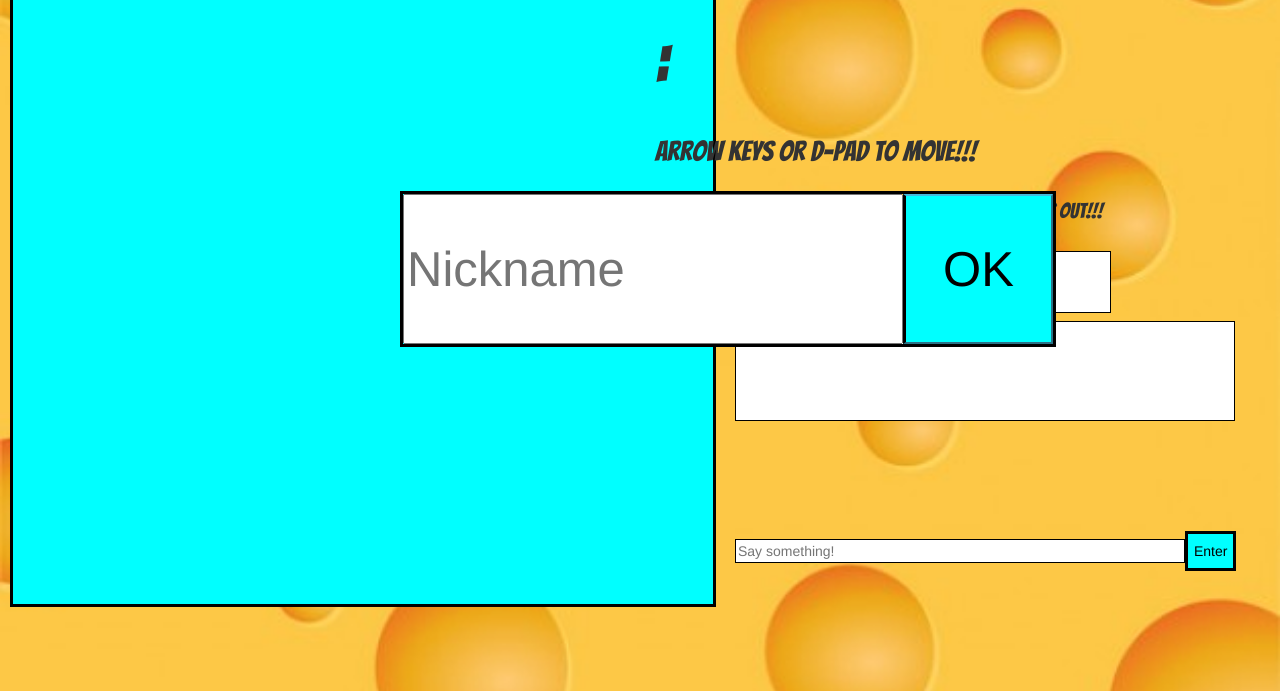
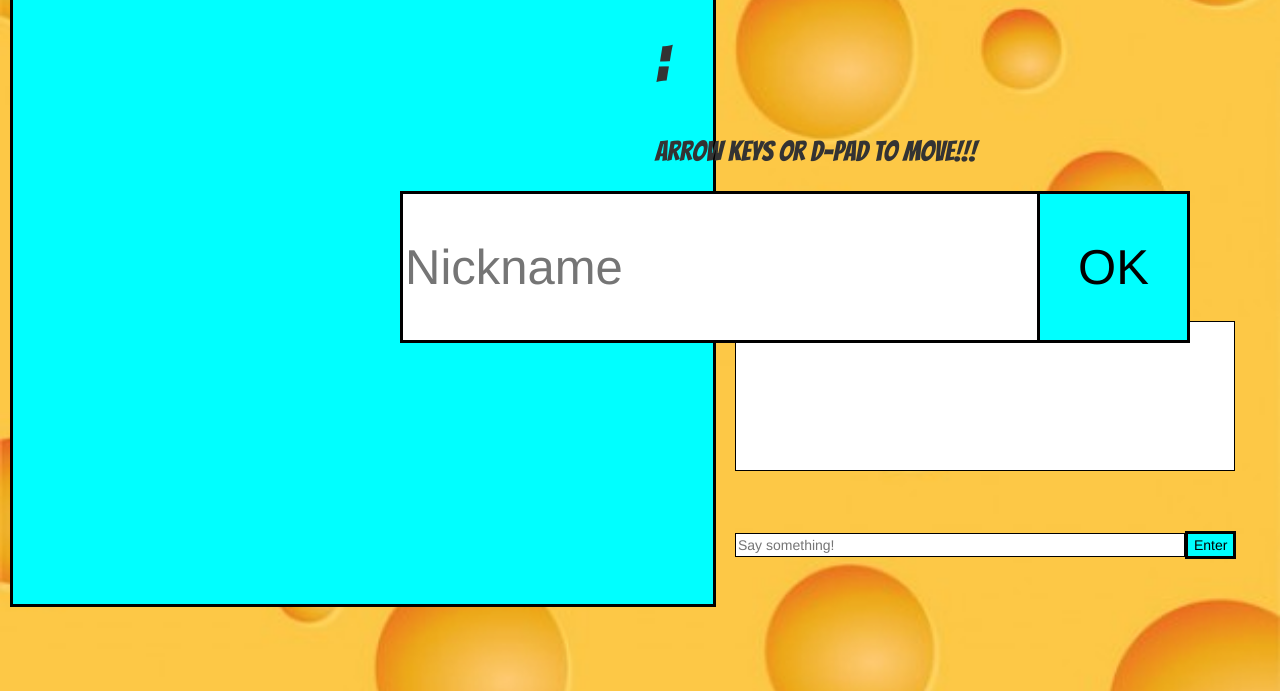
Before and after one commit to KFarm93/madmouse, a website: page public/index.html in a window 1280 px wide. Shown: the part 109-800 px from the top of the page. Drawn offline with nearby package versions, Linux system fonts and the light colour scheme; no server answers.

Commit message:
sizing and spacing changes

```diff
--- a/public/style.css
+++ b/public/style.css
@@ -7,23 +7,29 @@ body {
 
 #login {
   z-index: 1;
+  width: 100%;
   position: fixed;
+  margin-left: auto;
+  margin-right: auto;
+}
+
+#login input {
+  width: 50%;
+  height: 151.5px;
+  font-size: 3.5em;
   border: 3px solid black;
 }
 
-#login input {
-  width: 500px;
-  height: 150px;
-  font-size: 3.5em;
-}
-
 #login button {
-  float: right;
-  height: 150px;
+  /*float: right;*/
+  height: 152px;
   width: 150px;
   font-size: 3.5em;
   background-color: aqua;
-  border-left: 3px solid black;
+  border-left: none;
+  border-top: 3px solid black;
+  border-right: 3px solid black;
+  border-bottom: 3px solid black;
   color: black;
 }
 
@@ -164,17 +170,22 @@ body {
     .arrowButtons {
         display: none;
     }
+
     #messageForm {
       top: 640px;
       left: 735px;
       width: 800px;
     }
 
+    #messageEnter {
+      height: 28px;
+    }
+
     #messageDiv {
       top: 430px;
       left: 735px;
       width: 500px;
-      height: 40px;
+      height: 150px;
     }
 
     #messageInput {
@@ -193,15 +204,18 @@ body {
     width: 100%;
     left: 3px;
   }
+
   #messageEnter {
     top: 1300px;
     width: 100px;
+    height: 28px;
   }
+
   #messageDiv {
     top: 1150px;
     left: 0px;
     width: 100%;
-
+    height: 100px;
   }
 
   #messageInput {
@@ -216,7 +230,7 @@ body {
 
 #messageDiv {
   position: fixed;
-  height: 100px;
+  /*height: 150px;*/
   border: 1px solid black;
   padding: 10px;
   background-color: white;
@@ -230,7 +244,6 @@ body {
 #messageEnter {
   border: 3px solid black;
   background-color: aqua;
-  height: 40px;
   color: black;
 }
 
```
